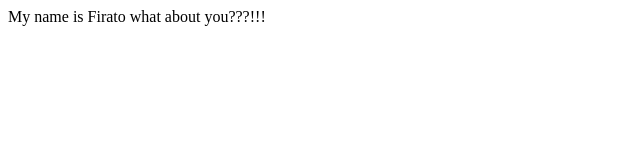
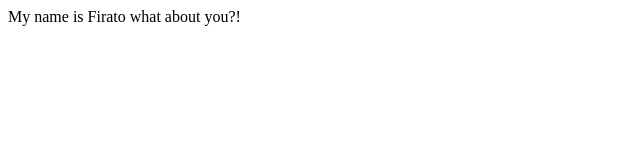
Before and after one commit to Cypherat/1st-GitHub-Project, a plain HTML site: page index.html in a window 1280 px wide. Shown: the full height of the page, 0-640 px from the left. Drawn offline with Linux system fonts and the light colour scheme.

Commit message:
change !

```diff
--- a/index.html
+++ b/index.html
@@ -7,7 +7,7 @@
 </head>
 
 <body>
-    My name is Firato what about you???!!!
+    My name is Firato what about you?!
 </body>
 
 </html>
```
